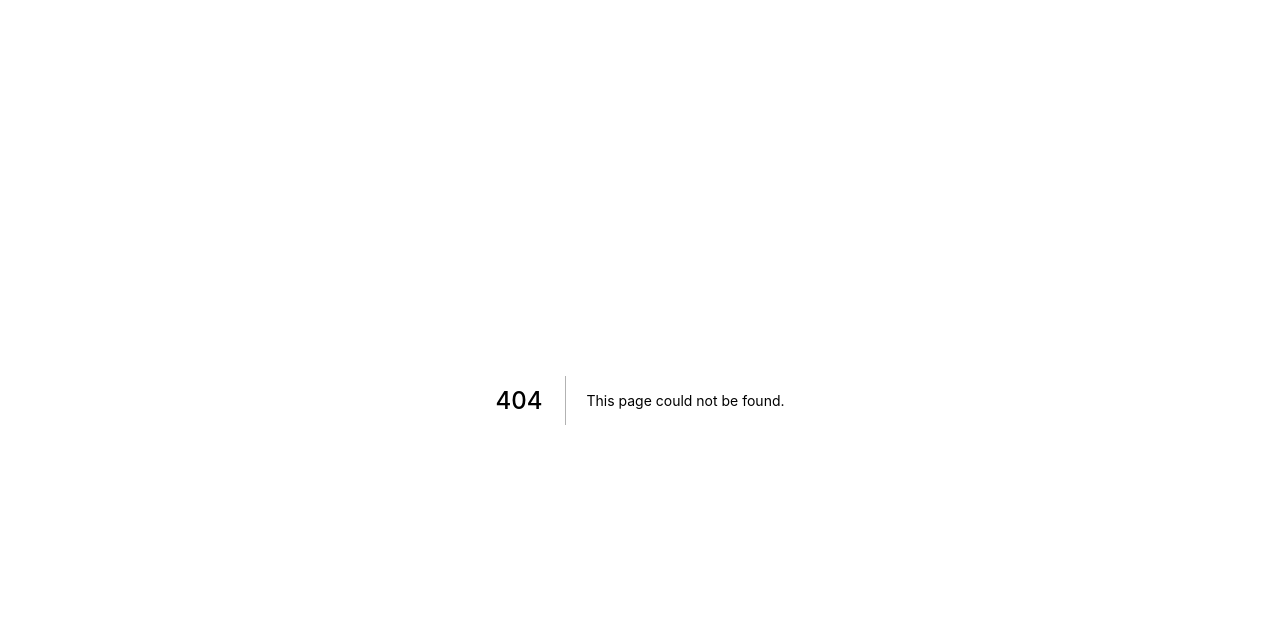
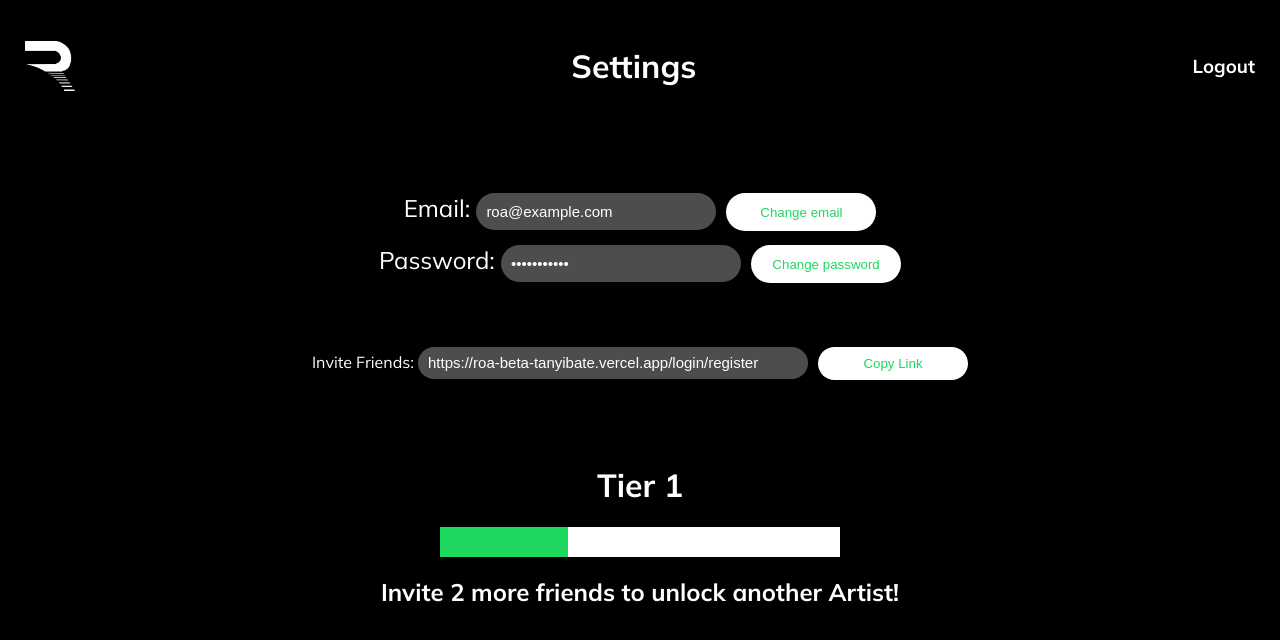
Before and after one commit to tanyibate/roa-beta, a Next.js app: page /settings in a window 1280 px wide. Before the commit this address had no page. Shown: the top 640 px of the page. Built offline with nearby package versions, Linux system fonts and the light colour scheme.

Commit message:
settings page initial commit

```diff
--- /dev/null
+++ b/pages/settings/index.jsx
@@ -0,0 +1,59 @@
+import React, { useState } from "react";
+
+import styles from "./settings.module.scss";
+
+export default function index() {
+    const [email, setEmail] = useState("roa@example.com");
+    const [password, setPassword] = useState("password123");
+
+    function keyUpHandler(event) {
+        if (event.target.id === "email") {
+            setEmail(event.target.value);
+        }
+        if (event.target.id === "password") {
+            setPassword(event.target.value);
+        }
+    }
+
+    function copy() {
+        var copyText = document.getElementById("copyLink");
+        copyText.select();
+        copyText.setSelectionRange(0, 99999);
+        document.execCommand("copy");
+
+        var shareButton = document.getElementById("shareButton")
+        shareButton.innerHTML = "Copied!";
+    }
+
+    return (
+        <div className={styles.settingsContainer}>
+            <div className={styles.header}>
+                <img src="/assets/Logo/ROA_logowhite.png" className={styles.logo} />
+                <h1 className={styles.title}>Settings</h1>
+                <h3 classname={styles.logout}>Logout</h3>
+            </div>
+
+            <div className={styles.mainContent}>
+                <div className={styles.field}>
+                    <span>Email: <input class={styles.inputField} value={email}></input><button class={styles.button}>Change email</button></span>
+                </div>
+
+                <div className={styles.field}>
+                    <span>Password: <input class={styles.inputField} type="password" value={password}></input><button class={styles.button}>Change password</button></span>
+                </div>
+
+                <div className={styles.invite}>
+                    <span>Invite Friends: <input class={styles.inputField2} type="text" value="https://roa-beta-tanyibate.vercel.app/login/register" id="copyLink" readonly/>
+                    <button onClick={() => copy()} id="shareButton" class={styles.button2}>Copy Link</button></span>
+                </div>
+
+                <div className={styles.progress}>
+                    <h1>Tier 1</h1>
+                    <progress class={styles.progressBar} id="file" value="32" max="100"> 32% </progress>
+                    <h2>Invite 2 more friends to unlock another Artist!</h2>
+                </div>
+            </div>
+        </div>
+
+    );
+}
--- /dev/null
+++ b/pages/settings/settings.module.scss
@@ -0,0 +1,118 @@
+.settingsContainer {
+    height: 100%;
+}
+
+.header {
+    display: flex;
+    justify-content: space-between;
+    padding: 25px;
+    align-items: center;
+}
+.logo {
+    height: 50px;
+    width: 50px;
+}
+
+.mainContent {
+    padding-top: 60px;
+    justify-content: center;
+    display: flex;
+    flex-direction: column;
+    align-items: center;
+    justify-content: center;
+}
+
+.field {
+    font-size: 1.5em;
+
+    button {
+        // margin-top: 10px;
+        color: rgba(29, 215, 96, 1);
+        background-color: #ffffff;
+        border-radius: 25px;
+        border: none;
+        height: 38px;
+        width: 150px;
+        &:focus {
+          outline: none;
+        }
+        &:hover {
+          filter: brightness(0.7);
+        }
+        cursor: pointer;
+    }
+}
+.inputField {
+    height: 35px;
+    width: 200px;
+    border-radius: 25px;
+    background-color: rgba(255, 255, 255, 0.3);
+    border: none;
+    color: white;
+    font-size: 15px;
+    padding-left: 10px;
+    padding-right: 30px;
+    // display: flex;
+    margin-bottom: 15px;
+    margin-right: 10px;
+    align-items: center;
+}
+
+.invite {
+    margin-top: 50px;
+
+}
+
+.inputField2 {
+    height: 30px;
+    width: 350px;
+    border-radius: 25px;
+    background-color: rgba(255, 255, 255, 0.3);
+    border: none;
+    color: white;
+    font-size: 15px;
+    padding-left: 10px;
+    padding-right: 30px;
+    // display: flex;
+    margin-bottom: 15px;
+    margin-right: 10px;
+    align-items: center;
+}
+.button2 {
+    color: rgba(29, 215, 96, 1);
+    background-color: #ffffff;
+    border-radius: 25px;
+    border: none;
+    height: 33px;
+    width: 150px;
+    &:focus {
+    outline: none;
+    }
+    &:hover {
+    filter: brightness(0.7);
+    }
+    cursor: pointer;
+}
+
+.progress {
+    margin-top: 50px;
+    justify-content: center;
+    display: flex;
+    flex-direction: column;
+    align-items: center;
+    justify-content: center;
+
+    progress {
+        height: 30px;
+        width: 400px;
+        background-color: white;
+    }
+
+    progress::-webkit-progress-value {
+        background: #1DD760;
+    }
+
+    progress::-webkit-progress-bar {
+        background: white;
+    }
+}
```
